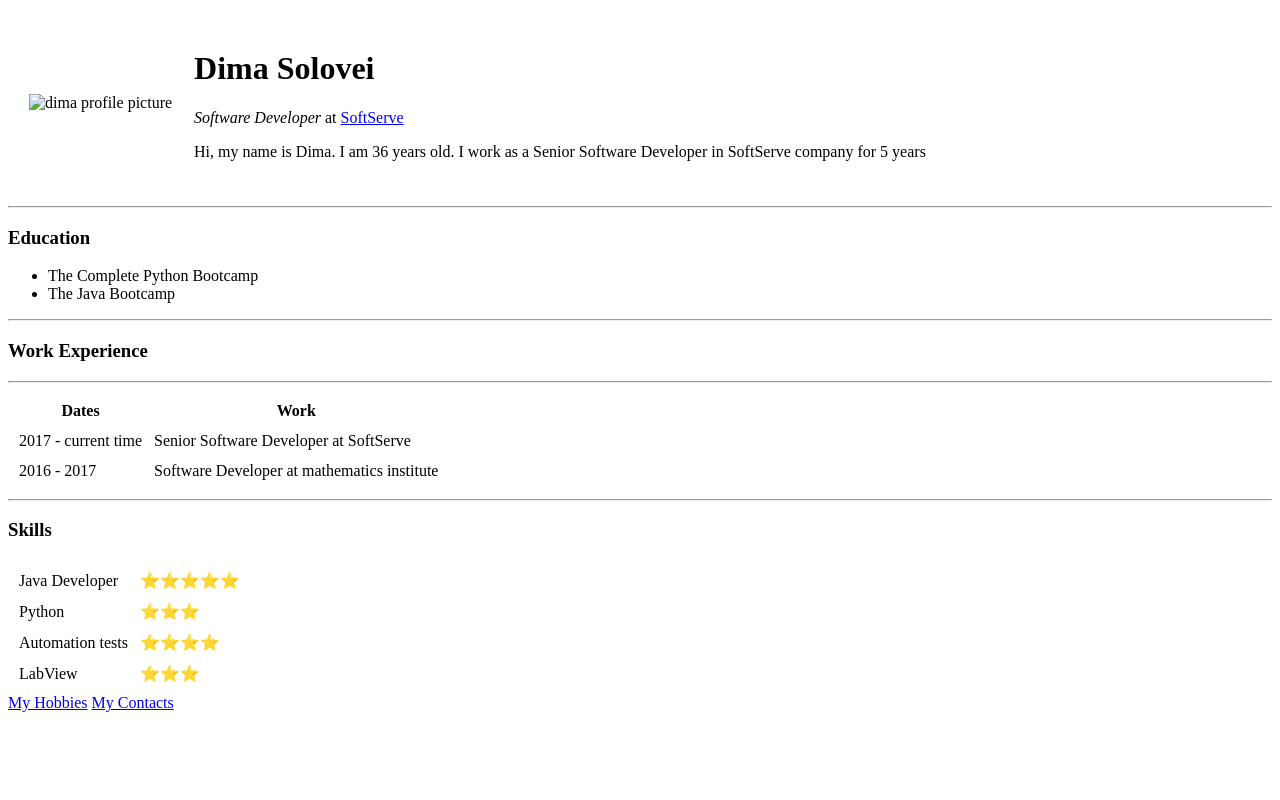
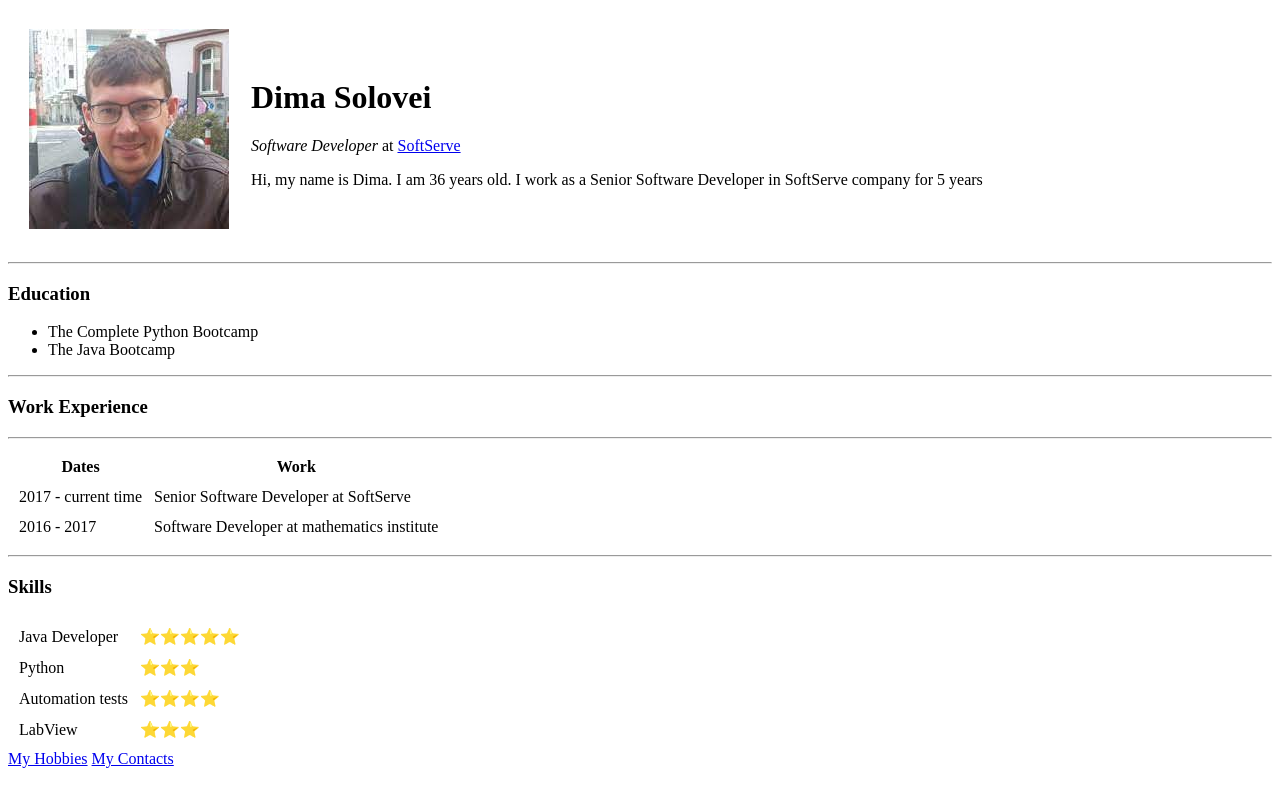
Before and after one commit to dsolo1986/cv, a plain HTML site: page index.html in a window 1280 px wide. Drawn offline with Linux system fonts and the light colour scheme.

Commit message:
Update index.html

```diff
--- a/index.html
+++ b/index.html
@@ -8,7 +8,7 @@
 <table cellspacing="20">
     <tr>
         <td>
-            <img src="images/dima.jfif" alt="dima profile picture">
+            <img src="dima.jfif" alt="dima profile picture">
         </td>
         <td>
              <h1>Dima Solovei</h1>
```
